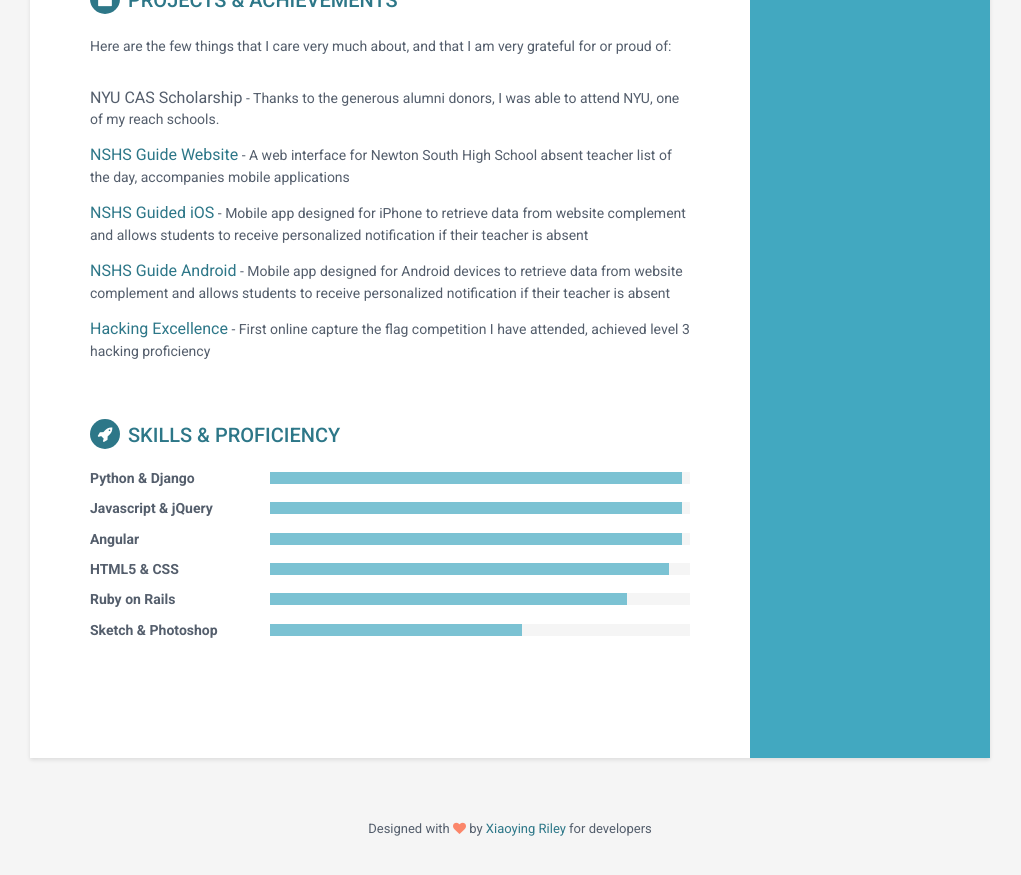
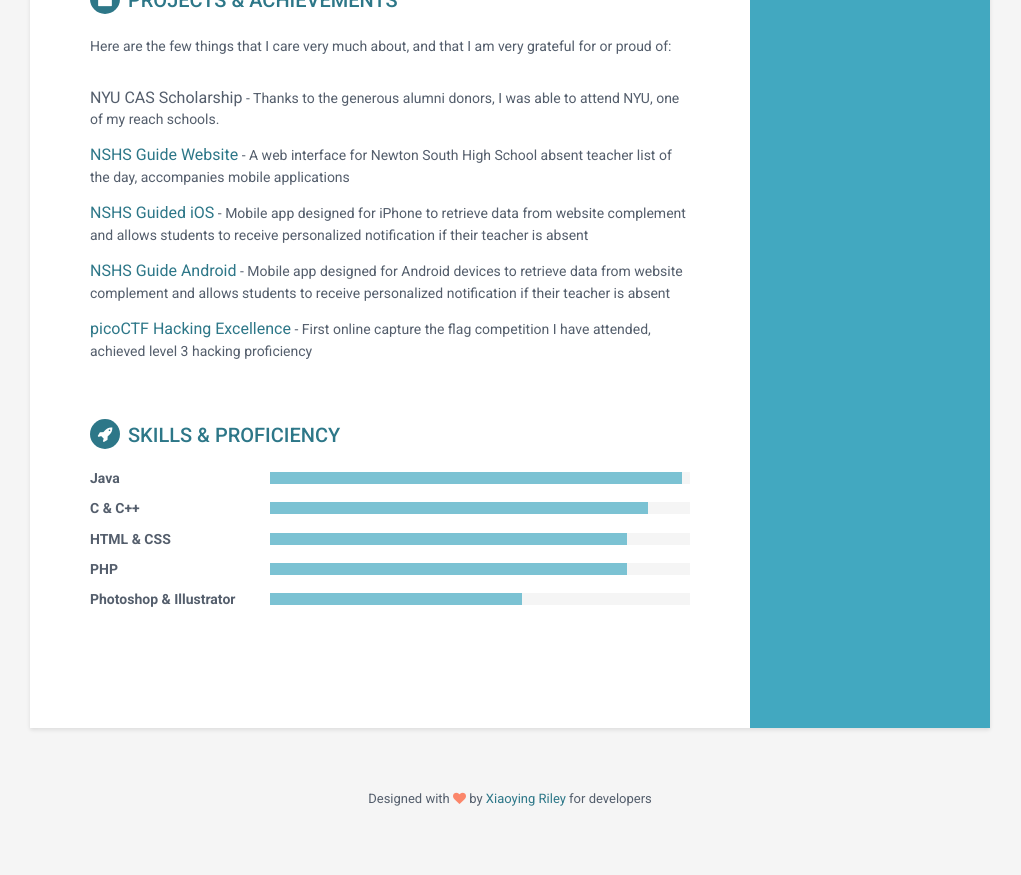
Before and after one commit to EricSihaoLin/ericslin.com, a Jekyll site: the page built from index.html, in a window 1280 px wide and 900 px high, scrolled down 1559 px. Shown: the top 875 px of the window, without its empty margins (130-1151 px from the left). Built offline with Jekyll 4.4.1, drawn with Linux system fonts in a browser that asks for light colours.

Commit message:
Update skills, projects, career profile

```diff
--- a/_includes/career-profile.html
+++ b/_includes/career-profile.html
@@ -1,7 +1,7 @@
 <section class="section summary-section">
 <h2 class="section-title"><i class="fa fa-user"></i>Career Profile</h2>
 <div class="summary">
-    <p>I am a versatile programmer with experience in many modern application languages such as Java and C to the more obscure ones like Pawn. I have worked mainly on independent projects and web development ever since I got my hands on a computer. You can <a href="ericslin.com/feb2017.pdf" target="_blank">download my resume here</a>.
+    <p>I am a versatile programmer with experience in many modern application languages such as Java and C to the more obscure ones like Pawn. I have worked mainly on independent projects and web development ever since I got my hands on a computer. You can <a href="{{site.baseurl}}/assets/files/feb2017.pdf" target="_blank">download my resume here</a>.
     </p>
 </div><!--//summary-->
 </section><!--//section-->
--- a/_includes/projects.html
+++ b/_includes/projects.html
@@ -18,6 +18,6 @@
                     <span class="project-title"><a href="https://play.google.com/store/apps/details?id=com.nshsappdesignteam.nshsguide" target="_blank">NSHS Guide Android</a></span> - <span class="project-tagline">Mobile app designed for Android devices to retrieve data from website complement and allows students to receive personalized notification if their teacher is absent</span>
                 </div><!--//item-->
                 <div class="item">
-                    <span class="project-title"><a href="#" target="_blank">Hacking Excellence</a></span> - <span class="project-tagline">First online capture the flag competition I have attended, achieved level 3 hacking proficiency</span>
+                    <span class="project-title"><a href="https://picoctf.com" target="_blank">picoCTF Hacking Excellence</a></span> - <span class="project-tagline">First online capture the flag competition I have attended, achieved level 3 hacking proficiency</span>
                 </div><!--//item-->
             </section><!--//section-->
--- a/_includes/skills.html
+++ b/_includes/skills.html
@@ -2,7 +2,7 @@
                 <h2 class="section-title"><i class="fa fa-rocket"></i>Skills &amp; Proficiency</h2>
                 <div class="skillset">
                     <div class="item">
-                        <h3 class="level-title">Python &amp; Django</h3>
+                        <h3 class="level-title">Java</h3>
                         <div class="level-bar">
                             <div class="level-bar-inner" data-level="98%">
                             </div>
@@ -10,31 +10,15 @@
                     </div><!--//item-->
 
                     <div class="item">
-                        <h3 class="level-title">Javascript &amp; jQuery</h3>
+                        <h3 class="level-title">C &amp; C++</h3>
                         <div class="level-bar">
-                            <div class="level-bar-inner" data-level="98%">
+                            <div class="level-bar-inner" data-level="90%">
                             </div>
                         </div><!--//level-bar-->
                     </div><!--//item-->
 
                     <div class="item">
-                        <h3 class="level-title">Angular</h3>
-                        <div class="level-bar">
-                            <div class="level-bar-inner" data-level="98%">
-                            </div>
-                        </div><!--//level-bar-->
-                    </div><!--//item-->
-
-                    <div class="item">
-                        <h3 class="level-title">HTML5 &amp; CSS</h3>
-                        <div class="level-bar">
-                            <div class="level-bar-inner" data-level="95%">
-                            </div>
-                        </div><!--//level-bar-->
-                    </div><!--//item-->
-
-                    <div class="item">
-                        <h3 class="level-title">Ruby on Rails</h3>
+                        <h3 class="level-title">HTML &amp; CSS</h3>
                         <div class="level-bar">
                             <div class="level-bar-inner" data-level="85%">
                             </div>
@@ -42,7 +26,15 @@
                     </div><!--//item-->
 
                     <div class="item">
-                        <h3 class="level-title">Sketch &amp; Photoshop</h3>
+                        <h3 class="level-title">PHP</h3>
+                        <div class="level-bar">
+                            <div class="level-bar-inner" data-level="85%">
+                            </div>
+                        </div><!--//level-bar-->
+                    </div><!--//item-->
+
+                    <div class="item">
+                        <h3 class="level-title">Photoshop &amp; Illustrator</h3>
                         <div class="level-bar">
                             <div class="level-bar-inner" data-level="60%">
                             </div>
```
Also changed, not shown: 2 other files.
